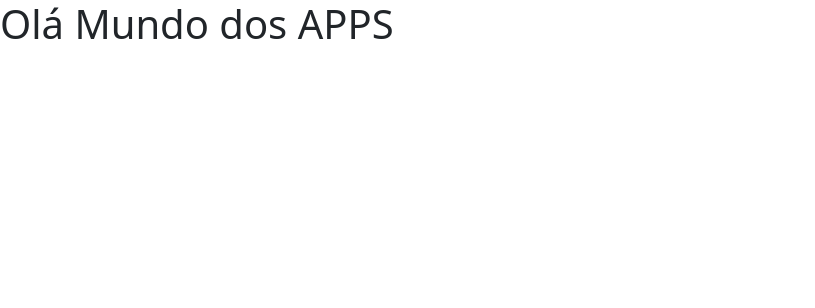
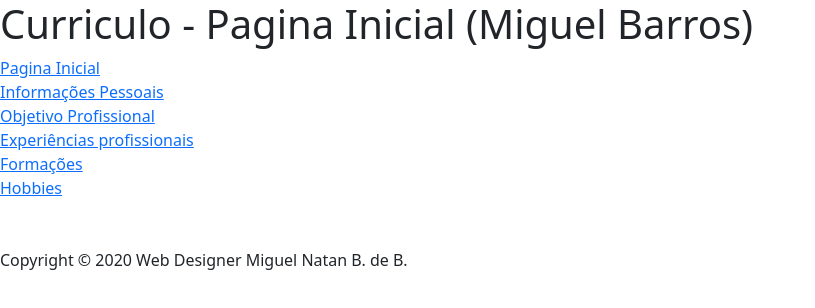
Before and after one commit to Miguel-Barros/Meu-Primeiro-Projeto-PM, a website: page www/index.html in a window 1280 px wide. Shown: the whole page, without its empty margins (0-815 px from the left). Drawn offline with Linux system fonts and the light colour scheme.

Commit message:
Update index.html

```diff
--- a/www/index.html
+++ b/www/index.html
@@ -17,7 +17,20 @@
 </head>
 <body>
 
-  <h1>Olá Mundo dos APPS</h1>
+  <div id="content">
+    <h1>Curriculo - Pagina Inicial (Miguel Barros)</h1>
+    <a href="index.html">Pagina Inicial<br></a>
+    <a href="">Informações Pessoais<br></a>
+    <a href="">Objetivo Profissional<br></a>
+    <a href="">Experiências profissionais<br></a>
+    <a href="">Formações<br></a>
+    <a href="">Hobbies</a>
+
+  <div id="bottom">
+    <br>
+    <br>
+    <p>Copyright © 2020 Web Designer Miguel Natan B. de B.</p>
+  </div>
 
 </body>
 </html>
```
